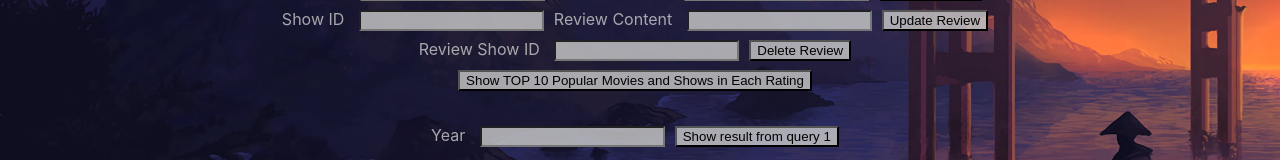
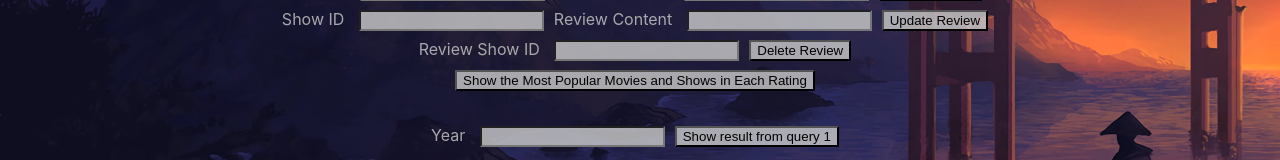
Before and after one commit to cs411-su22/su22-cs411-team008-xxzz, a React (Create React App) app in the folder watch-dojo/: page / in a window 1280 px wide. Shown: the part 489-649 px from the top of the page. Built offline with nearby package versions, Linux system fonts and the light colour scheme.

Commit message:
revised stored procedure

```diff
--- a/watch-dojo/src/App.js
+++ b/watch-dojo/src/App.js
@@ -482,13 +482,14 @@ function App() {
       {/*Review Table Operation End*/}
 
       {/* Create Stored Procedure Interface */}
-      <button onClick={createSP}>Show TOP 10 Popular Movies and Shows in Each Rating</button>
+      <button onClick={createSP}>Show the Most Popular Movies and Shows in Each Rating</button>
 
       <div className="SP_table_interface" style={{ visibility: showSP ? "visible" : "hidden" }}>
         <table className="SP_table">
           <tr>
             <th>Rating</th>
             <th>Type</th>
+            <th>Movie Name</th>
             <th>NumReviews</th>
           </tr>
             {SPTableInfo.map((val) => {
@@ -496,6 +497,7 @@ function App() {
               <tr>
                 <th>{val.rating}</th>
                 <th>{val.category}</th>
+                <th>{val.Movie_Name}</th>
                 <th>{val.NumReviews}</th>
               </tr>
             );
```
